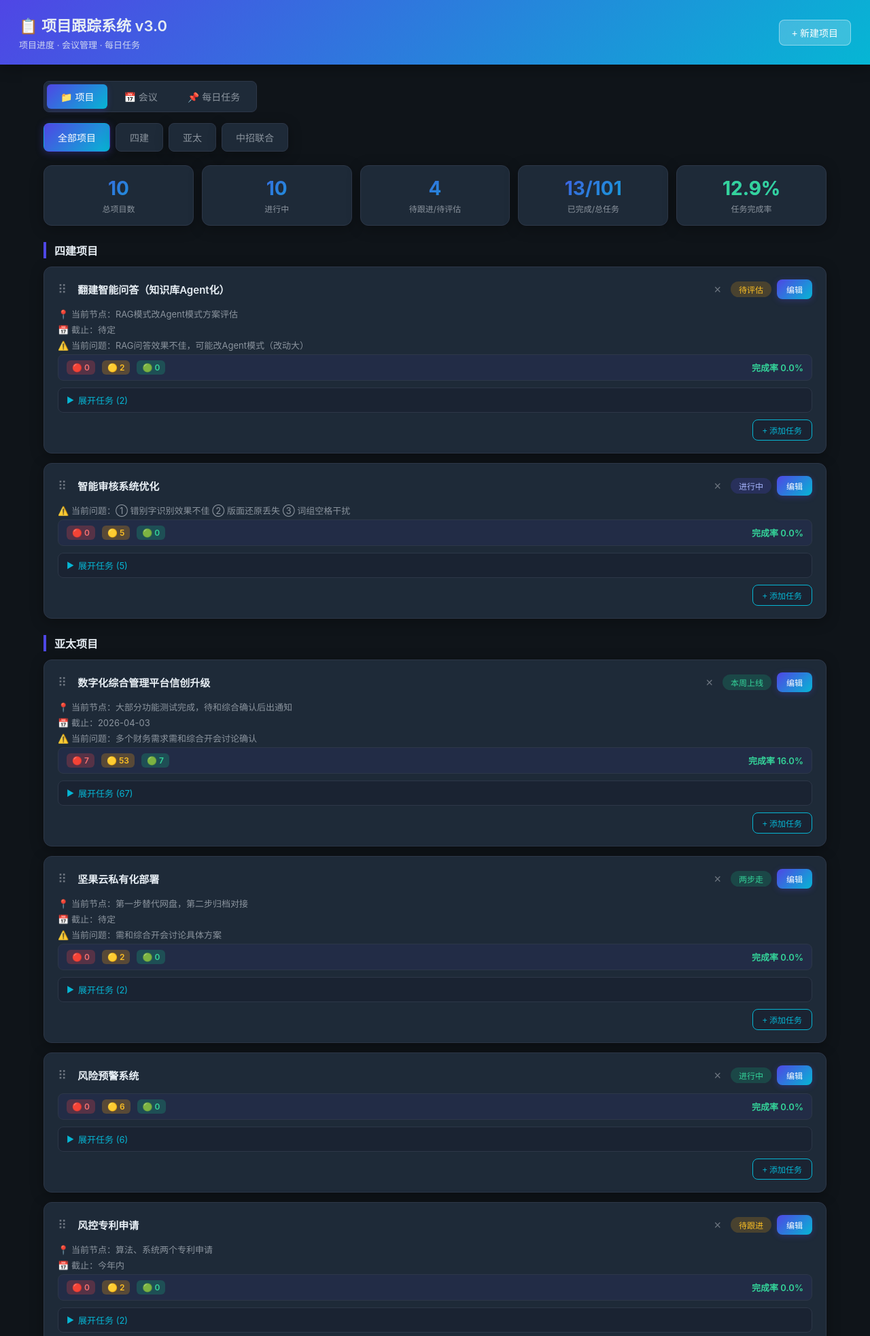
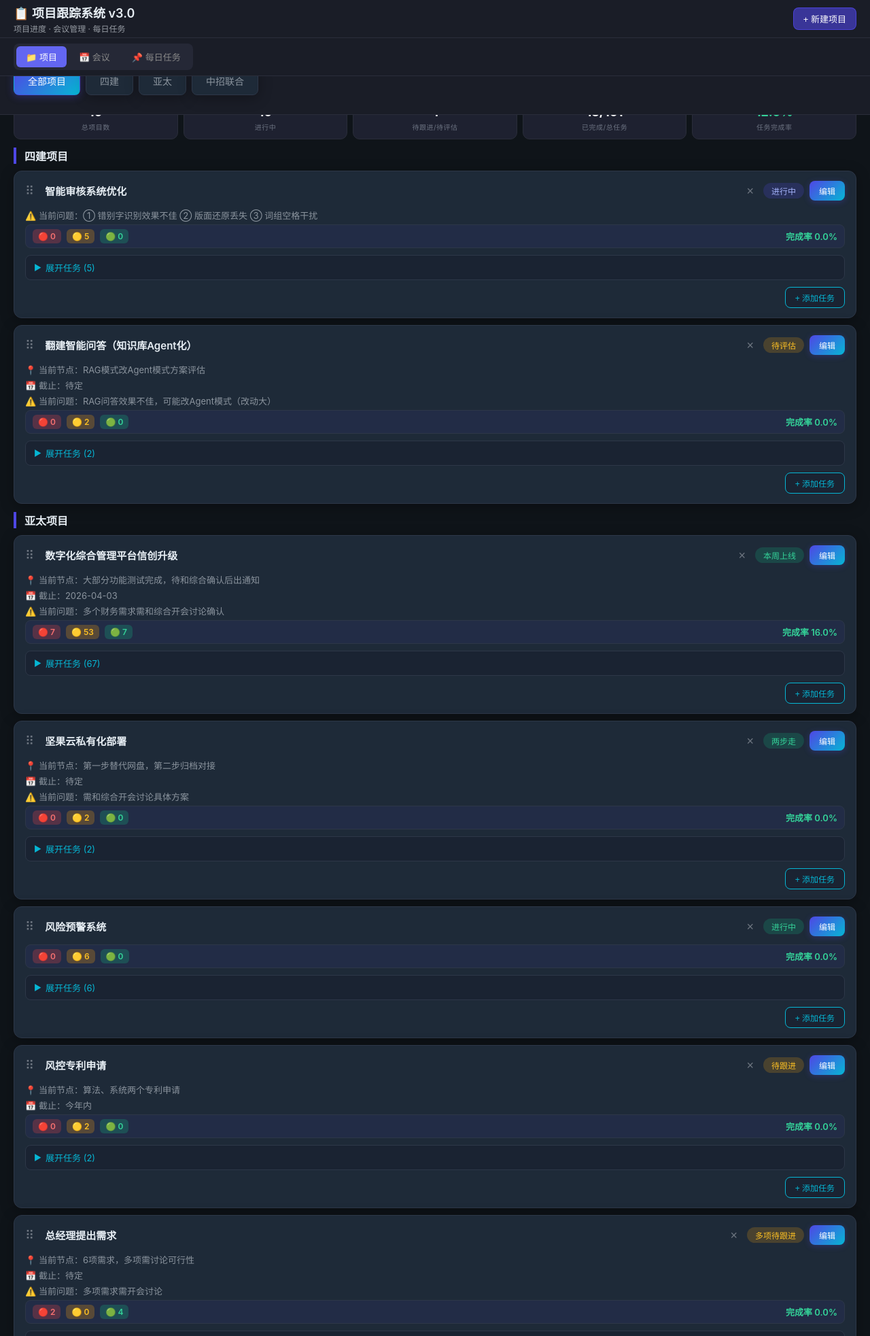
Before and after one commit to Smallbl/project-tracker, a Flask app: page / in a window 1280 px wide. Shown: the top 1965 px of the page at 68% size. Run offline with Flask 3, Linux system fonts and the light colour scheme.

Commit message:
auto backup: 2026-04-05 23:30

```diff
--- a/data/projects.json
+++ b/data/projects.json
@@ -46,7 +46,7 @@
       ],
       "status_text": "进行中",
       "status_color": "status-todo",
-      "sort_order": 1
+      "sort_order": 0
     },
     {
       "id": "sijian-002",
@@ -71,7 +71,7 @@
           "createdAt": "2026-03-23"
         }
       ],
-      "sort_order": 0
+      "sort_order": 1
     }
   ],
   "亚太": [
@@ -913,15 +913,6 @@
       "id": "meet-004",
       "completed": false,
       "createdAt": ""
-    },
-    {
-      "id": "meet-005",
-      "name": "测试会议",
-      "date": "2026-04-10",
-      "time": "14:00",
-      "remark": "测试备注",
-      "completed": true,
-      "createdAt": "2026-04-05"
     }
   ],
   "中招联合": [
--- a/templates/index.html
+++ b/templates/index.html
@@ -24,30 +24,59 @@
   * { box-sizing: border-box; margin: 0; padding: 0; }
   body { font-family: -apple-system, BlinkMacSystemFont, "Segoe UI", sans-serif; background: var(--bg); color: var(--text); min-height: 100vh; }
 
-  .header { background: var(--gradient); padding: 20px 28px; box-shadow: var(--shadow); display: flex; justify-content: space-between; align-items: center; flex-wrap: wrap; gap: 10px; }
+  .header { position: fixed; top: 0; left: 0; right: 0; z-index: 100; height: 56px; background: #1a1d27; border-bottom: 1px solid #2a2d3a; padding: 0 20px; display: flex; justify-content: space-between; align-items: center; flex-wrap: wrap; gap: 10px; box-shadow: none; }
   .header-left { flex: 1; }
-  .header h1 { font-size: 22px; font-weight: 600; margin-bottom: 4px; }
-  .header p { font-size: 13px; opacity: 0.85; }
-  .header .btn-add-project { padding: 8px 18px; background: rgba(255,255,255,0.2); color: white; border: 1px solid rgba(255,255,255,0.4); border-radius: var(--radius-sm); font-size: 14px; cursor: pointer; display: inline-flex; align-items: center; gap: 6px; transition: all 0.2s; }
-  .header .btn-add-project:hover { background: rgba(255,255,255,0.3); border-color: rgba(255,255,255,0.6); }
+  .header h1 { font-size: 18px; font-weight: 600; margin-bottom: 2px; }
+  .header p { font-size: 12px; opacity: 0.6; }
+  .header .btn-add-project { padding: 6px 14px; background: rgba(79,70,229,0.6); color: white; border: 1px solid rgba(79,70,229,0.8); border-radius: var(--radius-sm); font-size: 13px; cursor: pointer; display: inline-flex; align-items: center; gap: 6px; transition: all 0.2s; }
+  .header .btn-add-project:hover { background: rgba(79,70,229,0.8); border-color: rgba(79,70,229,1); }
 
-  .container { max-width: 1200px; margin: 0 auto; padding: 24px; }
+  .sub-nav { position: fixed; top: 56px; left: 0; right: 0; z-index: 99; background: #1a1d27; border-bottom: 1px solid #2a2d3a; padding: 8px 20px; display: flex; gap: 4px; flex-wrap: wrap; align-items: center; }
+  .sub-nav .nav-section { margin-bottom: 0; background: transparent; border-radius: 0; padding: 0; border: none; width: auto; }
+  .sub-nav .tabs { margin-bottom: 0; }
+
+  .sub-nav-second { position: fixed; top: 90px; left: 0; right: 0; z-index: 98; background: #1a1d27; border-bottom: 1px solid #2a2d3a; padding: 8px 20px; display: flex; gap: 4px; flex-wrap: wrap; align-items: center; }
+
+  .main { padding: 140px 20px 20px; max-width: 1400px; margin: 0 auto; border-top: 3px dashed #f59e0b; }
 
   /* ===== 两级导航 ===== */
+  .sec-nav { display: flex; gap: 4px; background: #252836; padding: 4px; border-radius: 8px; width: fit-content; }
+  .sec-nav a { padding: 6px 14px; border-radius: 6px; font-size: 13px; color: #888; text-decoration: none; transition: all 0.2s; }
+  .sec-nav a:hover { color: #fff; }
+  .sec-nav a.active { background: #6366f1; color: #fff; }
+
   .nav-section { display: flex; gap: 4px; margin-bottom: 16px; background: var(--card-bg); border-radius: var(--radius-sm); padding: 4px; border: 1px solid var(--border); width: fit-content; }
   .nav-section .sec-tab { padding: 8px 20px; border-radius: 6px; font-size: 14px; cursor: pointer; color: var(--text-secondary); text-decoration: none; transition: all 0.2s; border: none; background: transparent; }
   .nav-section .sec-tab:hover { color: var(--text); }
   .nav-section .sec-tab.active { background: var(--gradient); color: white; box-shadow: 0 2px 8px rgba(79,70,229,0.3); }
 
+  /* 二级导航胶囊样式（在 .sub-nav 内） */
+  .sub-nav .tabs { margin-bottom: 0; }
+  .sub-nav .tab {
+    padding: 5px 12px;
+    border-radius: 5px;
+    font-size: 12px;
+    color: #888;
+    text-decoration: none;
+    border: 1px solid transparent;
+    transition: all 0.2s;
+    background: transparent;
+    box-shadow: none;
+    cursor: pointer;
+  }
+  .sub-nav .tab:hover { color: #fff; border-color: #3a3d4a; }
+  .sub-nav .tab.active { background: rgba(99,102,241,0.15); color: #818cf8; border-color: rgba(99,102,241,0.3); }
+
+  /* 页面内的 .tabs 样式（内容区域使用，非 sub-nav 内） */
   .tabs { display: flex; gap: 8px; margin-bottom: 20px; flex-wrap: wrap; }
   .tab { padding: 10px 20px; background: var(--card-bg); border: 1px solid var(--border); border-radius: var(--radius-sm); cursor: pointer; font-size: 14px; color: var(--text-secondary); box-shadow: var(--shadow); text-decoration: none; transition: all 0.2s; }
   .tab:hover { border-color: var(--accent-2); color: var(--text); }
   .tab.active { background: var(--gradient); color: white; border-color: transparent; box-shadow: 0 2px 12px rgba(79,70,229,0.35); }
 
-  .section-title { font-size: 16px; font-weight: 600; margin: 24px 0 12px 0; padding-left: 12px; border-left: 4px solid transparent; border-image: var(--gradient) 1; color: var(--text); }
+  .section-title { font-size: 16px; font-weight: 600; margin: 12px 0 10px 0; padding-left: 12px; border-left: 4px solid transparent; border-image: var(--gradient) 1; color: var(--text); }
 
   /* ===== 拖拽手柄 ===== */
-  .card { background: var(--card-bg); border-radius: var(--radius); padding: 18px 20px; margin-bottom: 14px; box-shadow: var(--shadow); border: 1px solid var(--border); position: relative; transition: opacity 0.2s, transform 0.2s; }
+  .card { background: var(--card-bg); border-radius: var(--radius); padding: 14px 16px; margin-bottom: 10px; box-shadow: var(--shadow); border: 1px solid var(--border); position: relative; transition: opacity 0.2s, transform 0.2s; }
   .card.sortable-ghost { opacity: 0.4; }
   .card.sortable-chosen { box-shadow: 0 8px 30px rgba(79,70,229,0.4); border-color: var(--accent-2); transform: scale(1.02); }
   .card-header { display: flex; justify-content: space-between; align-items: flex-start; margin-bottom: 12px; flex-wrap: wrap; gap: 10px; }
@@ -159,30 +188,25 @@
   .status-auto { font-size: 12px; padding: 3px 12px; }
 
   /* 统计卡片 */
-  .stats-row { display: grid; grid-template-columns: repeat(5, 1fr); gap: 12px; margin-bottom: 20px; }
+  .stats-row { display: grid; grid-template-columns: repeat(5, 1fr); gap: 8px; margin-bottom: 12px; }
   .stat-card {
-    background: var(--card-bg);
-    border-radius: var(--radius);
-    padding: 16px;
+    background: #1e2130;
+    border: 1px solid #2a2d3a;
+    border-radius: 10px;
+    padding: 10px 12px;
     text-align: center;
-    border: 1px solid var(--border);
-    box-shadow: var(--shadow);
-    transition: transform 0.2s, box-shadow 0.2s;
   }
-  .stat-card:hover { transform: translateY(-2px); box-shadow: 0 6px 24px rgba(0,0,0,0.4); }
   .stat-card .stat-value {
-    font-size: 28px;
+    font-size: 18px;
     font-weight: 700;
-    background: var(--gradient);
-    -webkit-background-clip: text;
-    -webkit-text-fill-color: transparent;
-    background-clip: text;
+    color: #fff;
+    margin-bottom: 4px;
   }
-  .stat-card .stat-label { font-size: 12px; color: var(--text-secondary); margin-top: 4px; }
-  .stat-card.rate .stat-value { color: #34d399; -webkit-text-fill-color: #34d399; }
+  .stat-card .stat-label { font-size: 10px; color: #6b7280; text-transform: uppercase; letter-spacing: 0.5px; }
+  .stat-card.rate .stat-value { color: #34d399; }
 
   /* 任务折叠 */
-  .task-summary-bar { display: flex; align-items: center; gap: 10px; padding: 8px 12px; background: rgba(79,70,229,0.08); border: 1px solid var(--border); border-radius: var(--radius-sm); margin-bottom: 6px; }
+  .task-summary-bar { display: flex; align-items: center; gap: 8px; padding: 6px 10px; background: rgba(79,70,229,0.08); border: 1px solid var(--border); border-radius: var(--radius-sm); margin-bottom: 6px; }
   .task-priority-icon { font-size: 12px; padding: 3px 8px; border-radius: 6px; font-weight: 600; }
   .task-priority-icon.high { background: rgba(239,68,68,0.25); color: #f87171; }
   .task-priority-icon.medium { background: rgba(245,158,11,0.25); color: #fbbf24; }
@@ -199,8 +223,10 @@
   .hidden { display: none !important; }
 
   @media (max-width: 768px) {
-    .header { padding: 16px 20px; }
-    .container { padding: 16px; }
+    .header { padding: 0 16px; }
+    .sub-nav { padding: 6px 16px; }
+    .sub-nav-second { padding: 6px 16px; }
+    .main { padding: 220px 16px 16px; max-width: 100%; }
     table { font-size: 12px; }
     th, td { padding: 8px 4px; }
     .stats-row { grid-template-columns: repeat(3, 1fr); }
@@ -219,14 +245,30 @@
   <button class="btn-add-project" onclick="showAddProject()">+ 新建项目</button>
 </div>
 
-<div class="container">
+<div class="sub-nav">
+  <!-- ===== 一级导航 ===== -->
+  <div class="sec-nav">
+    <a class="{% if active_section == 'projects' %}active{% endif %}" href="/?section=projects&tab={{ active_tab | urlencode }}">📁 项目</a>
+    <a class="{% if active_section == 'meetings' %}active{% endif %}" href="/?section=meetings">📅 会议</a>
+    <a href="/daily.html">📌 每日任务</a>
+  </div>
+</div>
 
-  <!-- ===== 一级导航 ===== -->
-  <div class="nav-section">
-    <a class="sec-tab {% if active_section == 'projects' %}active{% endif %}" href="/?section=projects&tab={{ active_tab | urlencode }}">📁 项目</a>
-    <a class="sec-tab {% if active_section == 'meetings' %}active{% endif %}" href="/?section=meetings">📅 会议</a>
-    <a class="sec-tab" href="/daily.html">📌 每日任务</a>
+{% if active_section != 'meetings' %}
+<!-- 二级导航（项目下） -->
+<div class="sub-nav-second">
+  <div class="tabs">
+    <a class="tab {% if active_tab == 'all' %}active{% endif %}" href="/?section=projects&tab=all">全部项目</a>
+    {% for company in projects.keys() %}
+      {% if company != 'meetings' %}
+        <a class="tab {% if active_tab == company %}active{% endif %}" href="/?section=projects&tab={{ company | urlencode }}">{{ company }}</a>
+      {% endif %}
+    {% endfor %}
   </div>
+</div>
+{% endif %}
+
+<div class="main">
 
   {% if active_section == 'meetings' %}
     <!-- ===== 会议管理 ===== -->
@@ -244,15 +286,7 @@
   {% else %}
     <!-- ===== 项目列表 ===== -->
 
-    <!-- 二级导航（项目下） -->
-    <div class="tabs">
-      <a class="tab {% if active_tab == 'all' %}active{% endif %}" href="/?section=projects&tab=all">全部项目</a>
-      {% for company in projects.keys() %}
-        {% if company != 'meetings' %}
-          <a class="tab {% if active_tab == company %}active{% endif %}" href="/?section=projects&tab={{ company | urlencode }}">{{ company }}</a>
-        {% endif %}
-      {% endfor %}
-    </div>
+
 
     {% if active_tab == 'all' %}
     <div class="stats-row">
```
